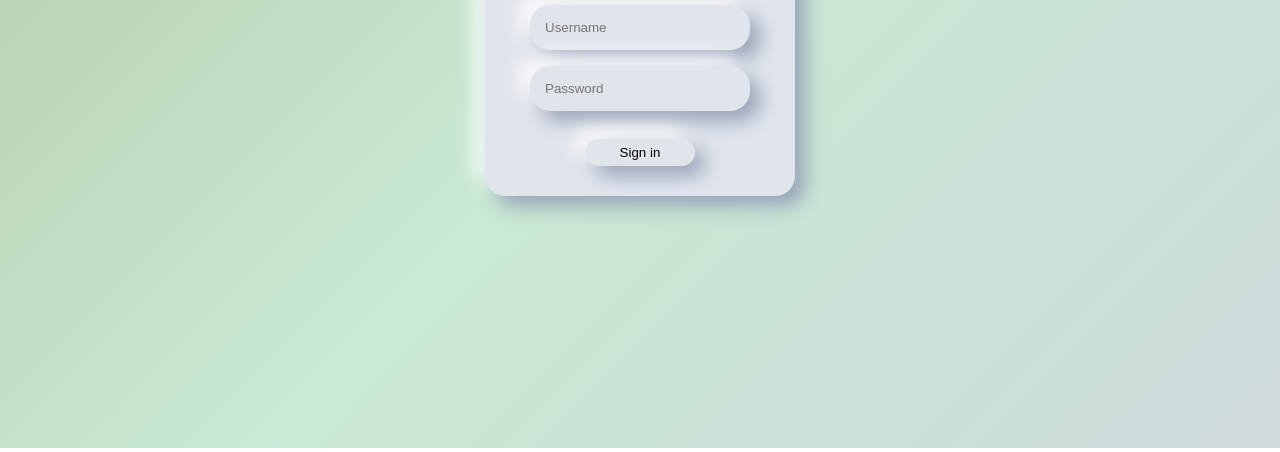
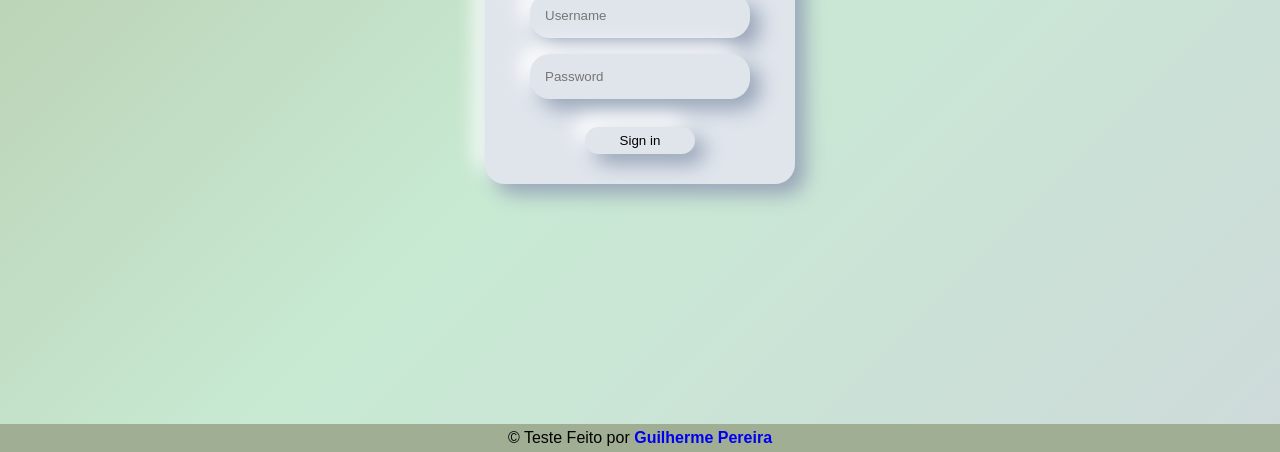
Before and after one commit to GuiPereira8/teste-de-tela-de-login, a plain HTML site: page index.html in a window 1280 px wide. Shown: the part 352-804 px from the top of the page. Drawn offline with Linux system fonts and the light colour scheme.

Commit message:
Update no arquivo HTML e CSS

```diff
--- a/index.html
+++ b/index.html
@@ -15,6 +15,9 @@
             <button class="caixaphic caixaphic-button" onclick="clicou()">Sign in</button>
         </div>
     </div>
+    <footer>
+        <p>&copy; Teste Feito por <a href="https://www.github.com/guipereira8" target="_blank">Guilherme Pereira</a></p>
+    </footer>
     <script>
         function clicou() {
             window.alert("Teste de interação com JavaScript! Funcionou!")
--- a/style.css
+++ b/style.css
@@ -31,7 +31,7 @@ body {
 
 div#container {
     position: relative;
-    height: 100vh;
+    height: 97vh;
 
 }
 
@@ -74,3 +74,18 @@ div#container {
 .caixaphic-button:hover {
     width: 120px;
 }
+
+footer {
+    background-color: #a0af94;
+    padding: 5px;
+    text-align: center;
+}
+
+footer > p > a {
+    text-decoration: none;
+    font-weight: bold;
+}
+
+footer > p > a:hover {
+    text-decoration: underline;
+}
```
